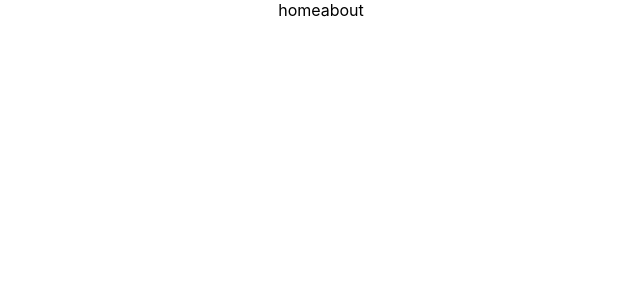
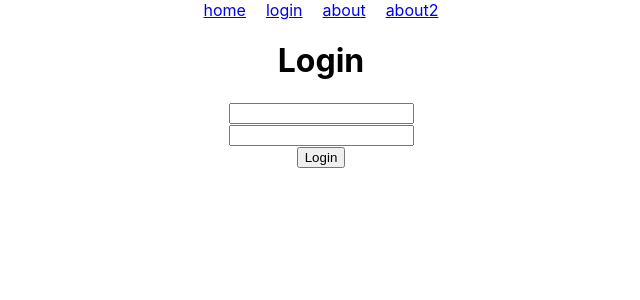
Before and after one commit to feigehenmang/kkb_react, a React (Create React App) app in the folder example/: page /login in a window 1280 px wide. Shown: the top 300 px of the page, without its empty margins (319-959 px from the left). Built offline with nearby package versions, Linux system fonts and the light colour scheme.

Commit message:
custom route

```diff
--- a/example/src/App.css
+++ b/example/src/App.css
@@ -36,3 +36,7 @@
     transform: rotate(360deg);
   }
 }
+
+.link {
+  padding: 10px 10px;
+}
--- a/example/src/App.js
+++ b/example/src/App.js
@@ -1,10 +1,16 @@
 // import logo from './logo.svg';
 // import { useState, useEffect } from 'react'
-import { BrowserRouter, Route, Link, Switch, Prompt} from './router/index';
-// import { BrowserRouter, Switch, Route, Link, Prompt} from 'react-router-dom';
+// import { BrowserRouter, Route, Link, Switch, Prompt} from './router/index';
+import { connect, Provider, useSelector } from 'react-redux';
+import { BrowserRouter, Switch, Route, Link, Prompt} from 'react-router-dom';
+import store from './redux'
 import './App.css';
+import { Redirect, useHistory, useLocation } from '_react-router-dom@5.2.0@react-router-dom/cjs/react-router-dom.min';
+import { useState } from 'react';
 // import Effect from './components/effect'
 // import ReduxPage from './components/reduxPage'
+import Login from './components/Login'
+import CustomRoute from './CustomRoute';
 function Home() {
   return <div>Home</div>
 }
@@ -12,7 +18,6 @@ function About() {
   return (
     <div>
       <div>About</div>
-
       <Prompt
         when={true}
         // message="Are you sure you want to leave?"
@@ -23,41 +28,82 @@ function About() {
     </div>
   )
 }
+
+function PrivateRoute(props) {
+  const user = useSelector((state) => state.user);
+  const location = useLocation();
+  const {path, component: Component} = props;
+  return <Route path={path} render={() => {
+    return user.isLogin ? <Component {...props} /> : <Redirect to={{pathname:'/login',state:{redirectUrl: location.pathname}}}></Redirect>
+  }}></Route>
+}
+
+
 function About2() {
   return <div>About2</div>
 }
+export const routes = [{
+  path: "/",
+  exact: true,
+  component: Home
+},
+{
+  path: "/about",
+  component: About,
+  auth: PrivateRoute
+},
+{
+  path: "/login",
+  component: Login
+},
+{
+  path: '/about2',
+  component: About2
+}
+];
+
+
 function App() {
   // const [state, setState] = useState(0);
   return (
+    <Provider store={store}>
       <div className="App">
           <BrowserRouter>
-        <Link to="/home">home</Link>
-        <Link to="/about">about</Link>
+            <Link className="link" to="/home">home</Link>
+            <Link className="link" to="/login">login</Link>
+            <Link className="link" to="/about">about</Link>
+            <Link className="link" to="/about2">about2</Link>
             <Switch>
-          <Route path="/home" component={Home} />
+              <CustomRoute routes={routes} />
+              {/* <Route path="/home" component={Home} />
+              <Route path="/login" component={Login} />
               <Route path="/about" component={About} />
+              <PrivateRoute path="/about2" component={About2} /> */}
+              {/* <Route path="/about2" component={About2} /> */}
               {/* <Route path="/about" component={About2} /> */}
 
             </Switch>
           </BrowserRouter>
-      {/* <button onClick={() => setState(state+1)}>{state}</button>
-      {state%2 && <Effect></Effect>} */}
-      {/* <ReduxPage></ReduxPage> */}
-      {/* <header className="App-header">
-        <img src={logo} className="App-logo" alt="logo" />
-        <p>
-          Edit <code>src/App.js</code> and save to reload.
-        </p>
-        <a
-          className="App-link"
-          href="https://reactjs.org"
-          target="_blank"
-          rel="noopener noreferrer"
-        >
-          Learn React
-        </a>
-      </header> */}
       </div>
+    </Provider>
+
+      // {/* <button onClick={() => setState(state+1)}>{state}</button>
+      // {state%2 && <Effect></Effect>} */}
+      // {/* <ReduxPage></ReduxPage> */}
+      // {/* <header className="App-header">
+      //   <img src={logo} className="App-logo" alt="logo" />
+      //   <p>
+      //     Edit <code>src/App.js</code> and save to reload.
+      //   </p>
+      //   <a
+      //     className="App-link"
+      //     href="https://reactjs.org"
+      //     target="_blank"
+      //     rel="noopener noreferrer"
+      //   >
+      //     Learn React
+      //   </a>
+      // </header> */}
   );
 }
 
--- /dev/null
+++ b/example/src/CustomRoute.js
@@ -0,0 +1,17 @@
+import React, { Fragment } from "react";
+import { Router, Route } from "react-router-dom";
+
+export default ({routes}) => {
+        // return (<Router>
+        return <Fragment>
+            {routes.map(route => {
+            if((route.auth)) {
+                const Component = route.auth;
+                delete route.auth;
+                return <Component  key={route.path} {...route} />
+            }
+            return <Route  key={route.path} {...route} ></Route>
+        })}
+        </Fragment>
+    // </Router>)
+    }
--- /dev/null
+++ b/example/src/components/Login.js
@@ -0,0 +1,37 @@
+import { useState } from "react"
+import { connect, useSelector } from "react-redux"
+import { LOGIN_REQUEST } from '../redux/const'
+import { Redirect } from "react-router-dom"
+import loginFn from '../redux/actions/login'
+function Login(props) {
+    const {location, history, match, user:{isLogin, isLoading, error}, login} = props;
+    console.log(props)
+  // console.log(location, history, match)
+//   const {isLogin} = useSelector((state) => state.user)
+  const [state, setState] = useState({name: '', password: ''})
+  const changeState = (ev, key) => {
+    setState({
+      ...state,
+      [key]: ev.target.value
+    })
+  }
+
+  let {redirectUrl} = location.state || {};
+
+  const handleClick = () => {
+    // console.log(login)
+    login(state);
+  }
+  if(isLogin) {
+    redirectUrl = redirectUrl ? redirectUrl : '/home'
+    return <Redirect to={redirectUrl}></Redirect>
+  }
+  return (<div>
+    <h1>Login</h1>
+    <div><input type="text" value={state.name} onChange={(event) => changeState(event, 'name')} /></div>
+    <div><input type="password" value={state.password} onChange={(event) => changeState(event, 'password')}/></div>
+    {error && <p>{error}</p>}
+    <button onClick={handleClick}>{isLoading? 'loading....' : 'Login'}</button>
+  </div>)
+}
+export default connect((state => ({user: state.user})), {login: (userInfo) => loginFn(userInfo)})(Login)
--- /dev/null
+++ b/example/src/redux/actions/login.js
@@ -0,0 +1,18 @@
+import { sendUserInfo } from "../../service/user";
+import { LOGIN_FAILED, LOGIN_REQUEST, LOGIN_SUCCESS } from "../const"
+
+export default (userInfo) => {
+    return (dispatch) => {
+        dispatch({type: LOGIN_REQUEST});
+        sendUserInfo(userInfo).then(
+            result => {
+                console.log(result);
+                dispatch({type: LOGIN_SUCCESS, payload: result})
+            },
+            error => {
+                console.log(error)
+                dispatch({type: LOGIN_FAILED, payload: {error}})
+            }
+        )
+    }
+}
--- /dev/null
+++ b/example/src/redux/const.js
@@ -0,0 +1,3 @@
+export const LOGIN_REQUEST = 'LOGIN_REQUEST';
+export const LOGIN_SUCCESS = 'LOGIN_SUCCESS';
+export const LOGIN_FAILED = 'LOGIN_FAILED';
--- a/example/src/redux/index.js
+++ b/example/src/redux/index.js
@@ -3,6 +3,7 @@ import {createStore, applyMiddleware, combineReducers} from 'redux';
 import promise from 'redux-promise';
 import thunk from 'redux-thunk';
 import logger from 'redux-logger';
+import userReducer from './user';
 const defaultState = 0;
 function countReducer(state = defaultState, action) {
     switch(action.type) {
@@ -17,4 +18,6 @@ function countReducer(state = defaultState, action) {
     }
 }
 
-export default createStore(combineReducers({count: countReducer}), applyMiddleware(promise, thunk, logger));
+export default createStore(combineReducers({count: countReducer, user: userReducer}),
+    applyMiddleware(promise, thunk, logger)
+);
--- /dev/null
+++ b/example/src/redux/user.js
@@ -0,0 +1,24 @@
+import { LOGIN_FAILED, LOGIN_REQUEST, LOGIN_SUCCESS } from "./const";
+
+
+const defaultState = {
+    isLoading: false,
+    isLogin: false,
+    userInfo: {
+        name: '',
+        password: ''
+    },
+    error: ''
+}
+export default function userReducer(state = defaultState, action) {
+    switch(action.type) {
+        case LOGIN_REQUEST:
+            return {...state, isLoading: true}
+        case LOGIN_SUCCESS:
+            return {isLogin: true, isLoading: false, userInfo: action.payload}
+        case LOGIN_FAILED:
+            return {...state, isLoading: false, isLogin: false, error: action.payload.error}
+        default:
+            return state;
+    }
+}
--- /dev/null
+++ b/example/src/service/user.js
@@ -0,0 +1,11 @@
+export const sendUserInfo = (userInfo) => {
+    return new Promise(function(resolve, reject) {
+        setTimeout(() => {
+            if(userInfo.name === 'xm') {
+                resolve(userInfo);
+            } else {
+                reject('用户名密码错误')
+            }
+        }, 1000)
+    })
+}
```
Lines whose indentation alone changed are shown as unchanged.
